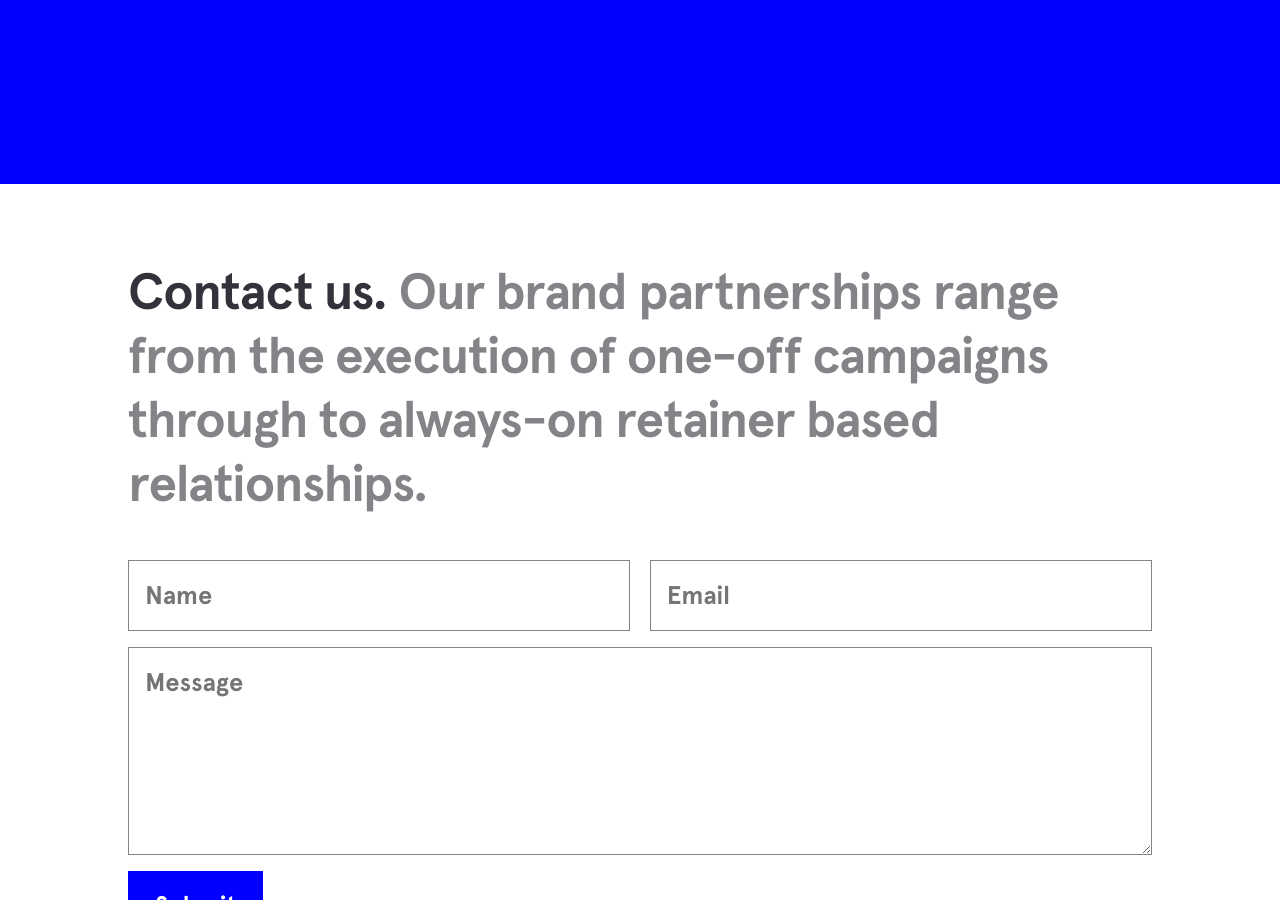
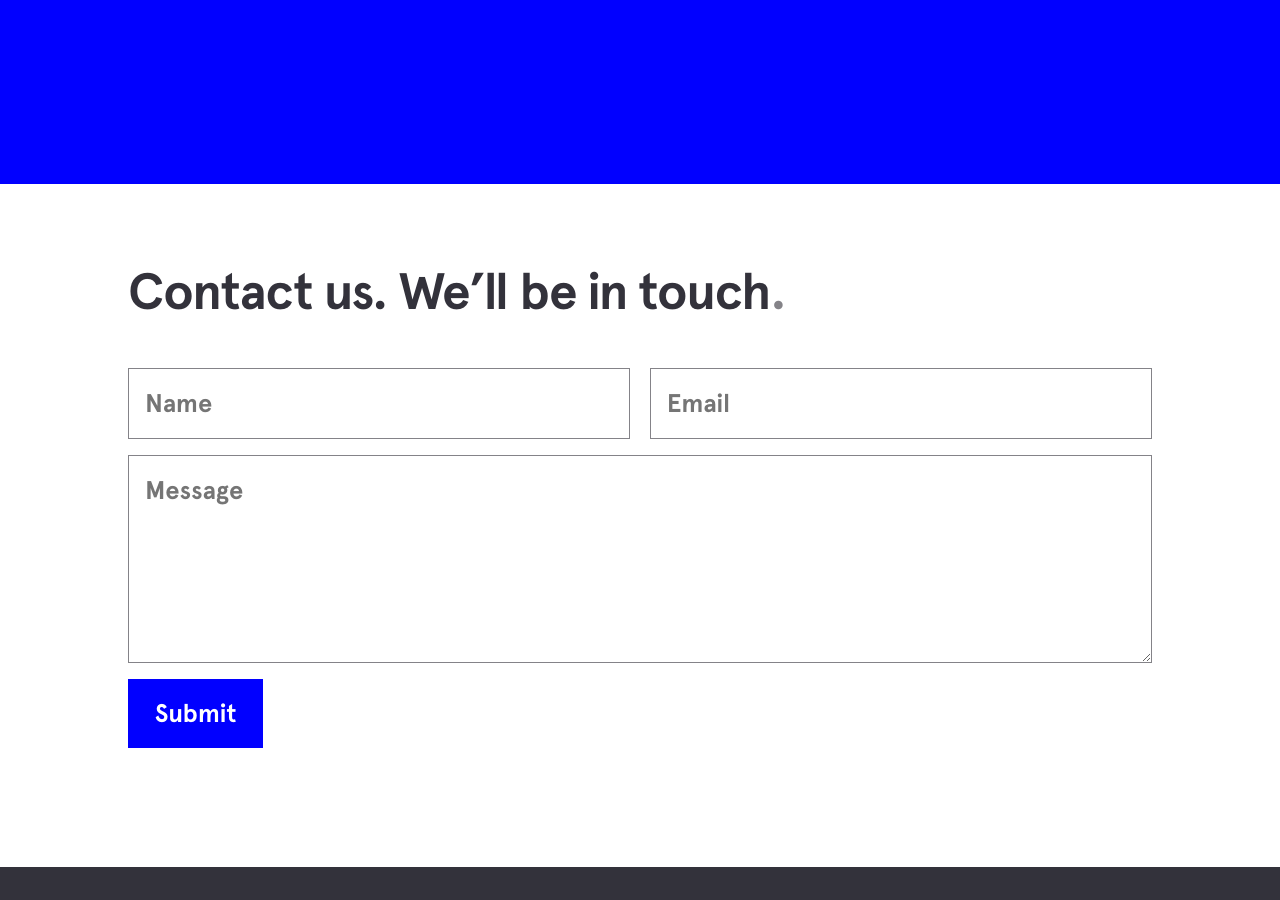
Before and after one commit to Archetype-Media/archetypemedia.com.au, a Jekyll site: the page built from index.markdown, in a window 1280 px wide and 900 px high, scrolled down 2321 px. Built offline with Jekyll 4.4.1, drawn with Linux system fonts in a browser that asks for light colours.

Commit message:
Updated Index

```diff
--- a/index.markdown
+++ b/index.markdown
@@ -9,7 +9,6 @@ partners_description: 'Our partners. *Archetype Media has worked with a wide var
 network_description: Our network. *The Archetype Media network comprises over 100
   websites spanning music, sport, sneakers, entertainment, gaming, style, art & design
   and more.*
-contact_description: 'Contact us. *Our brand partnerships range from the execution
-  of one-off campaigns through to always-on retainer based relationships.* '
+contact_description: Contact us. We'll be in touch*.*
 layout: home
 ---
```
